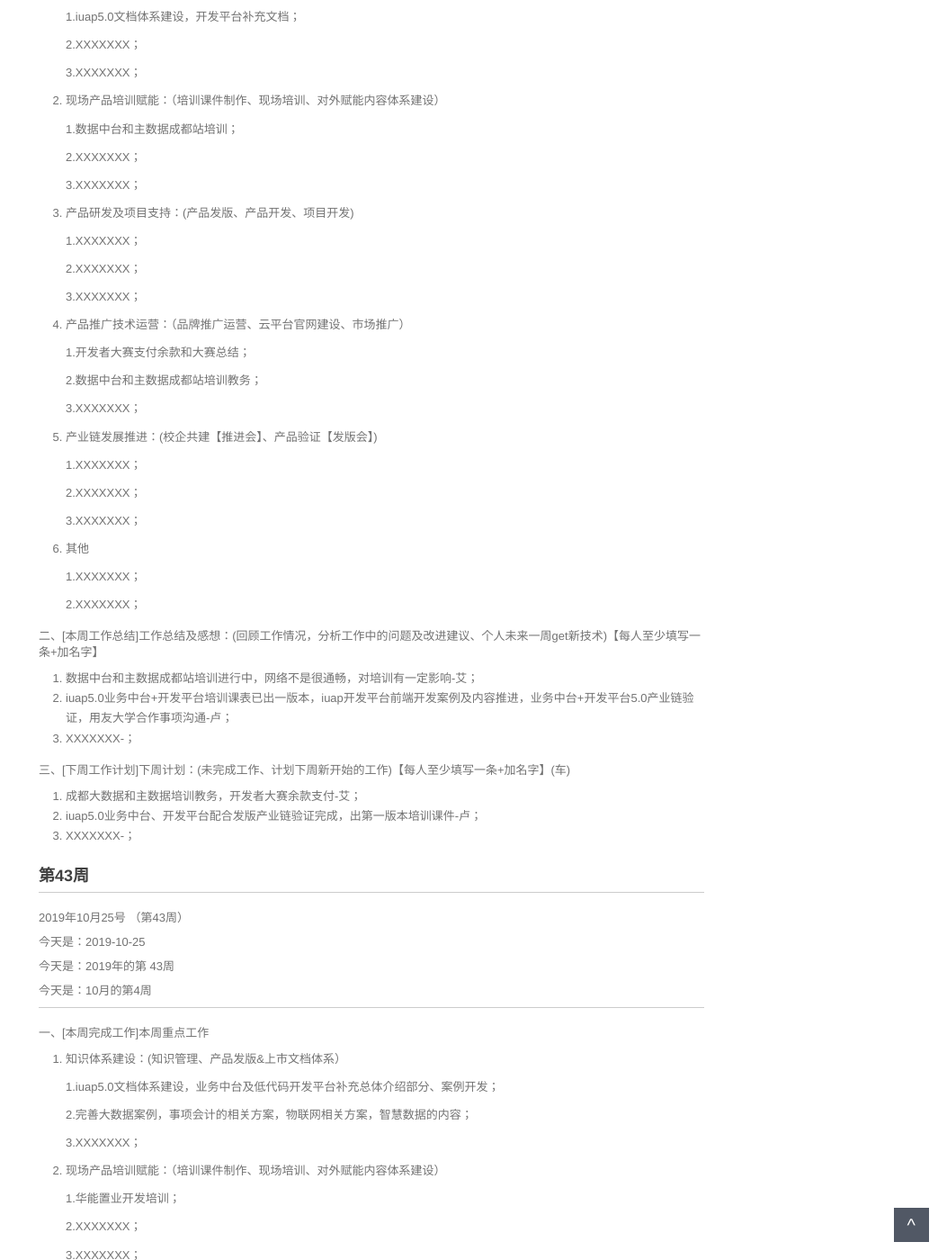
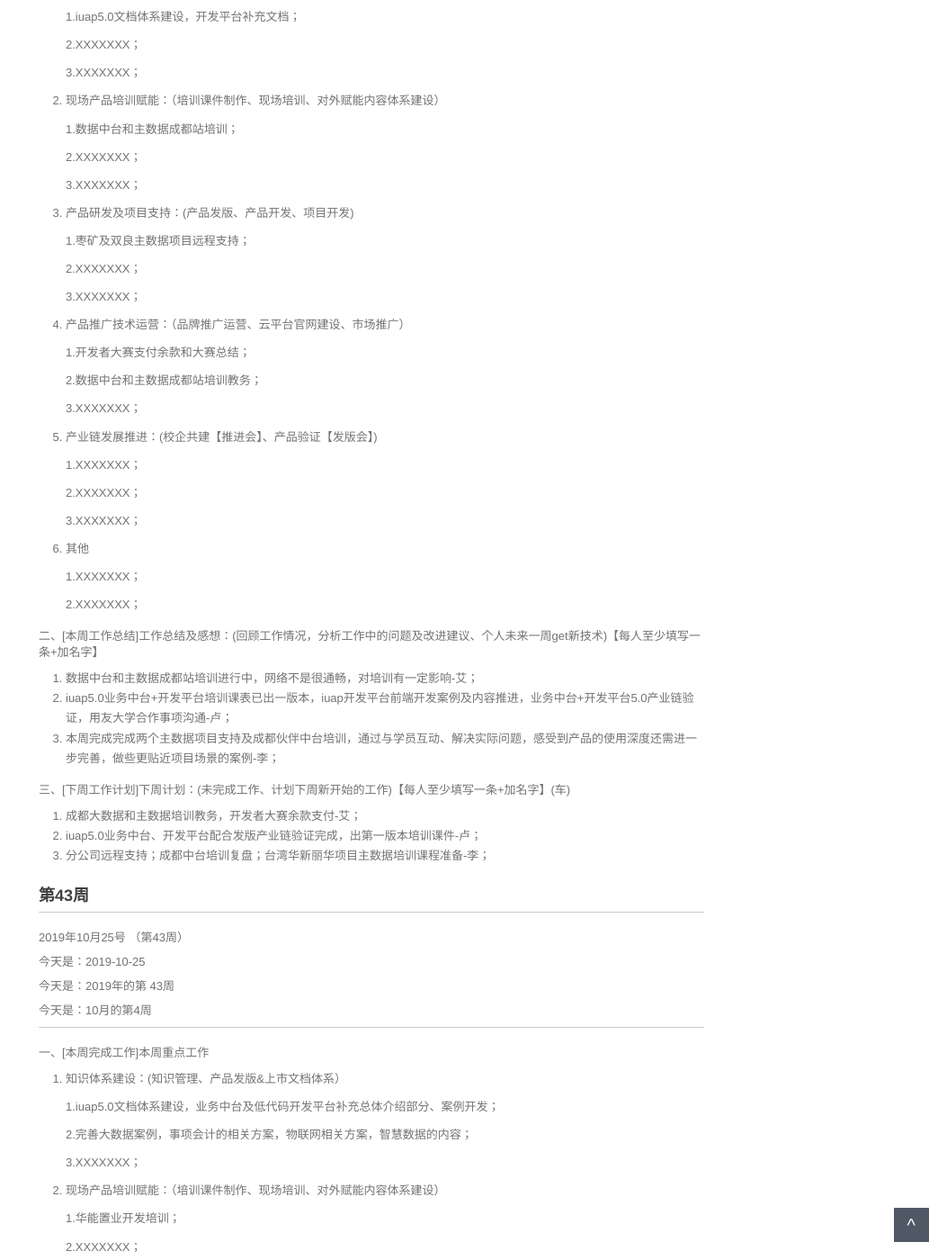
Before and after one commit to walllFlower/blog, a Jekyll site: the page built from _posts/2018-07-17-day_report_cxz.md, in a window 1280 px wide and 1400 px high, scrolled down 559 px. Shown: the whole window at 90% size, without its empty margins (227-1280 px from the left). Built offline with Jekyll 4.4.1, drawn with Linux system fonts in a browser that asks for light colours; comment, search, counter and statistics services are not loaded.

Commit message:
Update 2018-07-17-day_report_cxz.md

```diff
--- a/_posts/2018-07-17-day_report_cxz.md
+++ b/_posts/2018-07-17-day_report_cxz.md
@@ -42,7 +42,7 @@ categories: 技术运营工作周报
 
 3. 产品研发及项目支持：(产品发版、产品开发、项目开发)
 
-    1.XXXXXXX；
+    1.枣矿及双良主数据项目远程支持；
 
     2.XXXXXXX；
 
@@ -75,13 +75,13 @@ categories: 技术运营工作周报
 
 1. 数据中台和主数据成都站培训进行中，网络不是很通畅，对培训有一定影响-艾；
 2. iuap5.0业务中台+开发平台培训课表已出一版本，iuap开发平台前端开发案例及内容推进，业务中台+开发平台5.0产业链验证，用友大学合作事项沟通-卢；
-3. XXXXXXX-；
+3. 本周完成完成两个主数据项目支持及成都伙伴中台培训，通过与学员互动、解决实际问题，感受到产品的使用深度还需进一步完善，做些更贴近项目场景的案例-李；
 
 三、[下周工作计划]下周计划：(未完成工作、计划下周新开始的工作)【每人至少填写一条+加名字】(车)
 
 1. 成都大数据和主数据培训教务，开发者大赛余款支付-艾；
 2. iuap5.0业务中台、开发平台配合发版产业链验证完成，出第一版本培训课件-卢；
-3. XXXXXXX-；
+3. 分公司远程支持；成都中台培训复盘；台湾华新丽华项目主数据培训课程准备-李；
 
 
 
```
